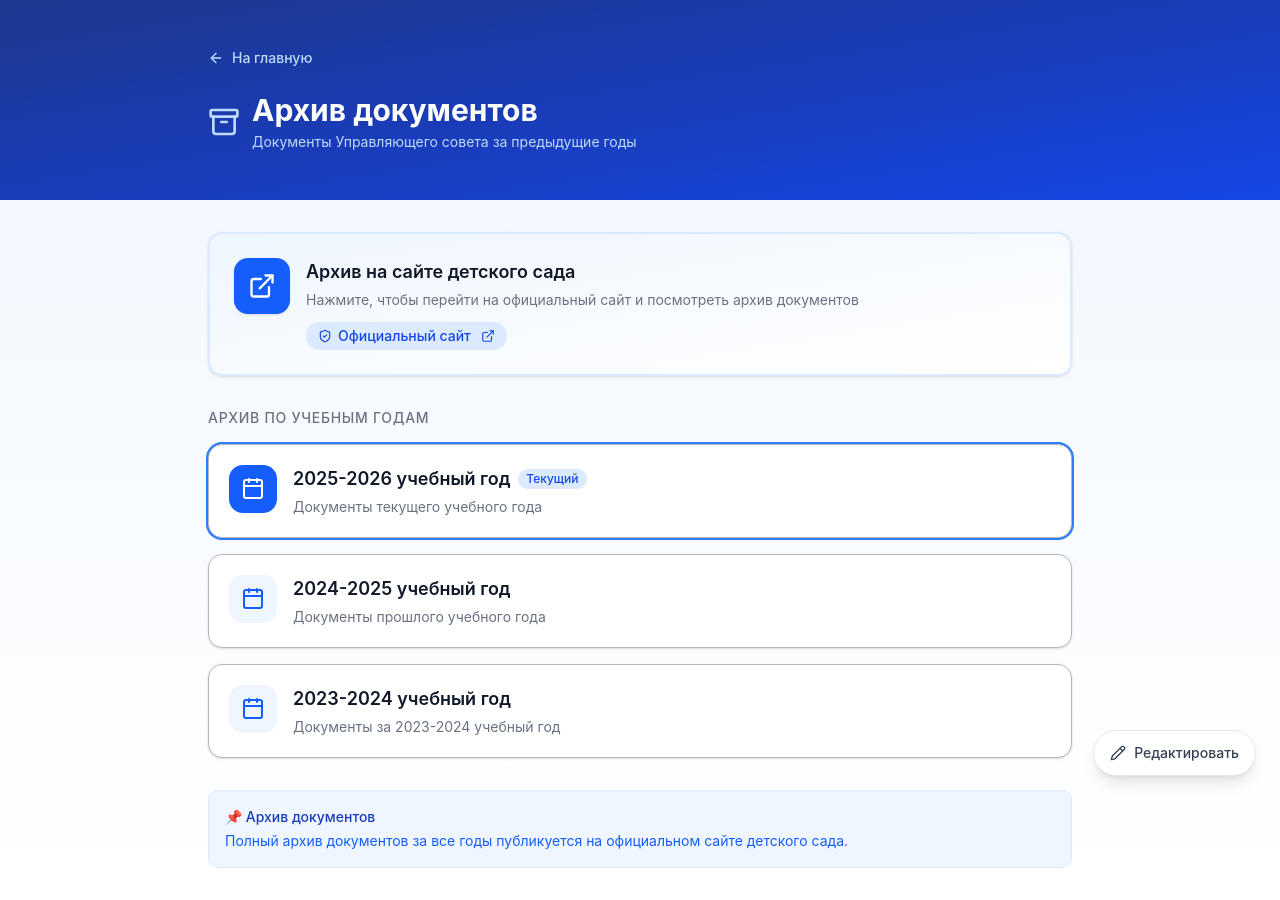
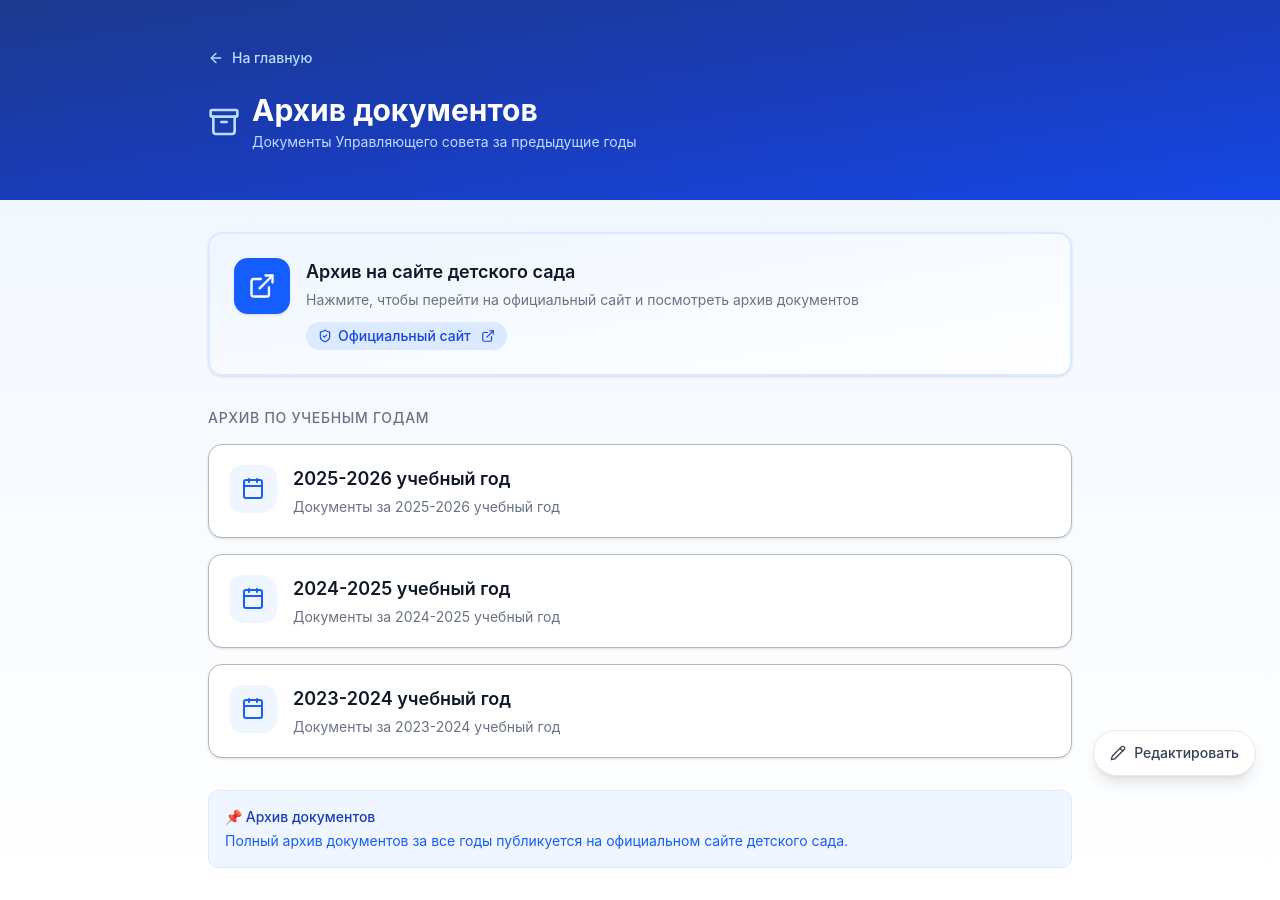
Before and after one commit to Vik725/personal-notes, a Next.js app: page /archive in a window 1280 px wide. Built offline with nearby package versions, Linux system fonts and the light colour scheme.

Commit message:
Update page.tsx

```diff
--- a/app/archive/page.tsx
+++ b/app/archive/page.tsx
@@ -4,10 +4,11 @@ import { ArrowLeft, Archive, ExternalLink, ShieldCheck, Calendar } from "lucide-
 const GOSUSLUGI_URL = "https://vsad25.gosuslugi.ru/svedeniya-ob-obrazovatelnoy-organizatsii/struktura-i-organy-upravleniya-obrazovatelnoy-organizatsii/upravlyayuschiy-sovet/arhiv-dokumentov/";
 
 const years = [
-  { year: "2025-2026", description: "Документы текущего учебного года", active: true },
-  { year: "2024-2025", description: "Документы прошлого учебного года", active: false },
-  { year: "2023-2024", description: "Документы за 2023-2024 учебный год", active: false },
+  { year: "2025-2026", description: "Документы за 2025-2026 учебный год" },
+  { year: "2024-2025", description: "Документы за 2024-2025 учебный год" },
+  { year: "2023-2024", description: "Документы за 2023-2024 учебный год" },
 ];
+
 
 export default function ArchivePage() {
   return (
```
